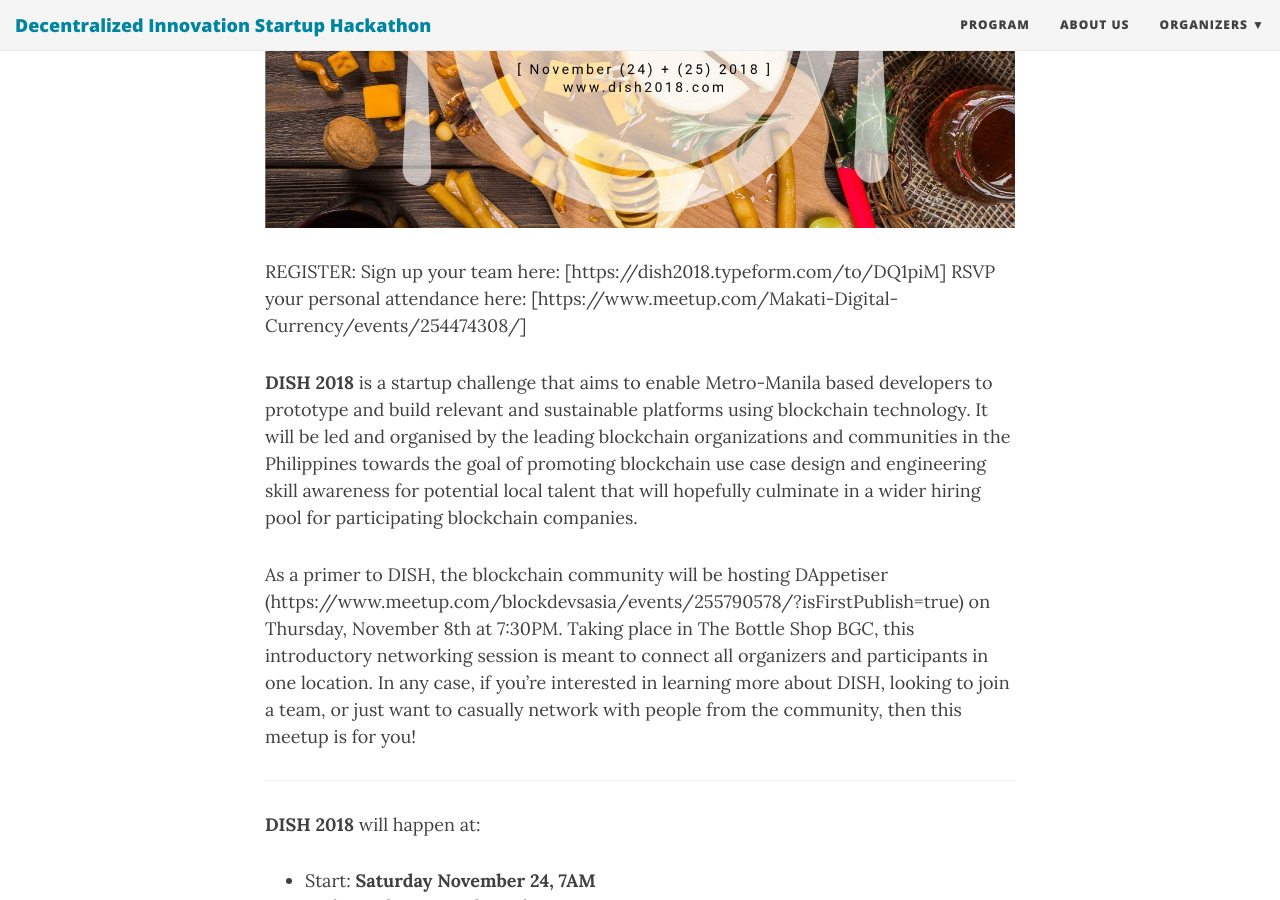
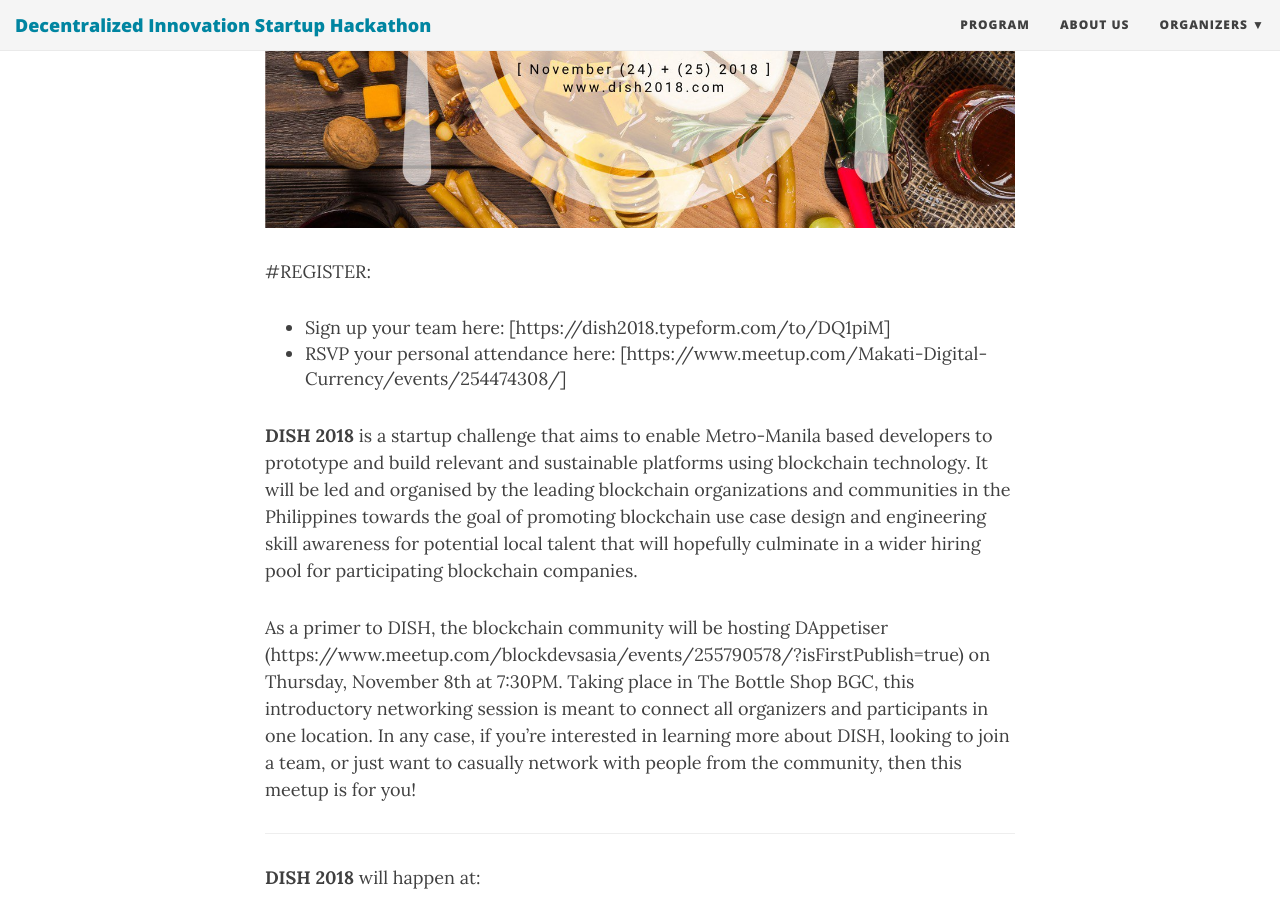
Before and after one commit to dish-event/dish-event, a Jekyll site: the page built from index.md, in a window 1280 px wide and 900 px high, scrolled down 354 px. Built offline with Jekyll 4.4.1, drawn with Linux system fonts in a browser that asks for light colours; nearby versions of some CDN libraries; part of the change alters nothing that is shown.

```diff
--- a/index.md
+++ b/index.md
@@ -5,9 +5,9 @@ use-site-title: false
 
 ![Poster](/img/dish.jpg)
 
-REGISTER:
-Sign up your team here: [https://dish2018.typeform.com/to/DQ1piM]
-RSVP your personal attendance here: [https://www.meetup.com/Makati-Digital-Currency/events/254474308/]
+#REGISTER:
+- Sign up your team here: [https://dish2018.typeform.com/to/DQ1piM]
+- RSVP your personal attendance here: [https://www.meetup.com/Makati-Digital-Currency/events/254474308/]
 
 **DISH 2018** is a startup challenge that aims to enable Metro-Manila based developers to prototype and build relevant and sustainable platforms using blockchain technology.  It will be led and organised by the leading blockchain organizations and communities in the Philippines towards the goal of promoting blockchain use case design and engineering skill awareness for potential local talent that will hopefully culminate in a wider hiring pool for participating blockchain companies.
 
```
